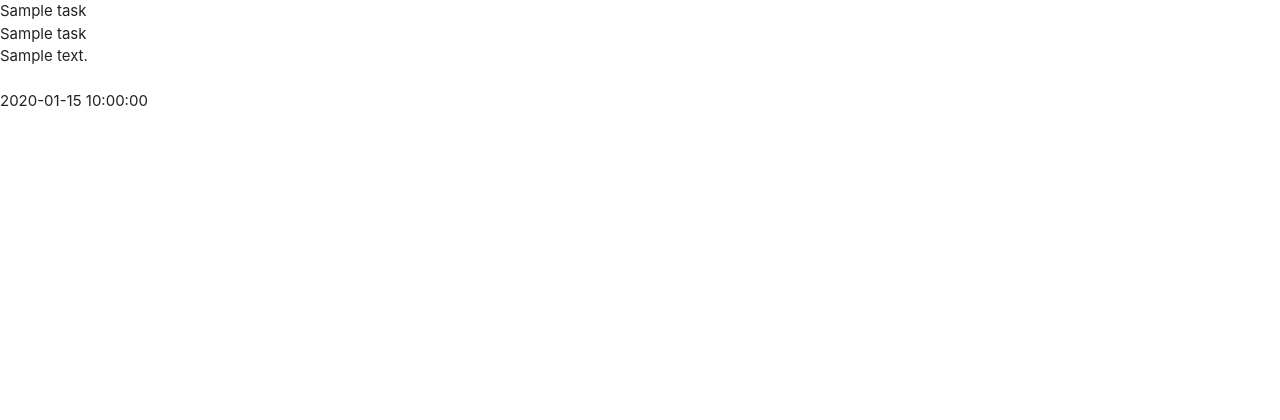
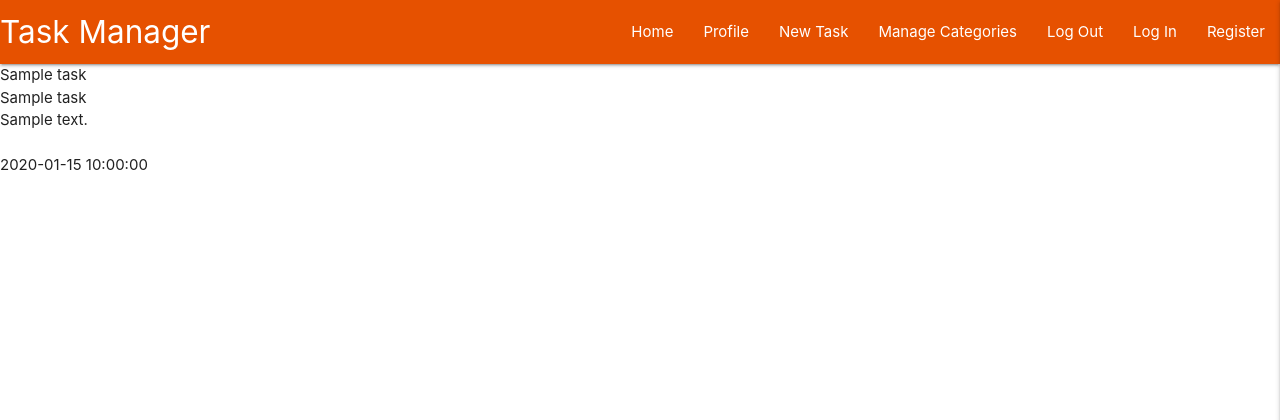
Before and after one commit to pawoods/task-manager-mongo, a Flask app: page / in a window 1280 px wide. Shown: the top 420 px of the page. Run offline with Flask 3, Linux system fonts and the light colour scheme; a database or web service that is not in the repository returns one stand-in record (values such as "Sample title"); some libraries are stand-ins or nearby versions.

Commit message:
add materialize navbar and sidenav

```diff
--- a/static/js/script.js
+++ b/static/js/script.js
@@ -0,0 +1,3 @@
+$(document).ready(function () {
+  $(".sidenav").sidenav({edge: "right"});
+});
--- a/templates/base.html
+++ b/templates/base.html
@@ -14,6 +14,36 @@
 </head>
 <body>
 
+    <header>
+        <!-- Top Navbar -->
+        <nav>
+            <div class="nav-wrapper orange darken-4">
+                <a href="{{ url_for('get_tasks') }}" class="brand-logo">Task Manager</a>
+                <a href="#" data-target="mobile-demo" class="sidenav-trigger right"><i class="material-icons">menu</i></a>
+                <ul class="right hide-on-med-and-down">
+                    <li><a href="{{ url_for('get_tasks') }}">Home</a></li>
+                    <li><a href="#">Profile</a></li>
+                    <li><a href="#">New Task</a></li>
+                    <li><a href="#">Manage Categories</a></li>
+                    <li><a href="#">Log Out</a></li>
+                    <li><a href="#">Log In</a></li>
+                    <li><a href="#">Register</a></li>
+                </ul>
+            </div>
+        </nav>
+        <!-- Mobile Sidebar -->
+        <ul class="sidenav" id="mobile-demo">
+            <li><h4 class="center-align">Task Manager</h4></li>
+            <li><a href="{{ url_for('get_tasks') }}">Home</a></li>
+            <li><a href="#">Profile</a></li>
+            <li><a href="#">New Task</a></li>
+            <li><a href="#">Manage Categories</a></li>
+            <li><a href="#">Log Out</a></li>
+            <li><a href="#">Log In</a></li>
+            <li><a href="#">Register</a></li>
+        </ul>
+    </header>
+
     {% block content %}
 
     {% endblock %}
```
